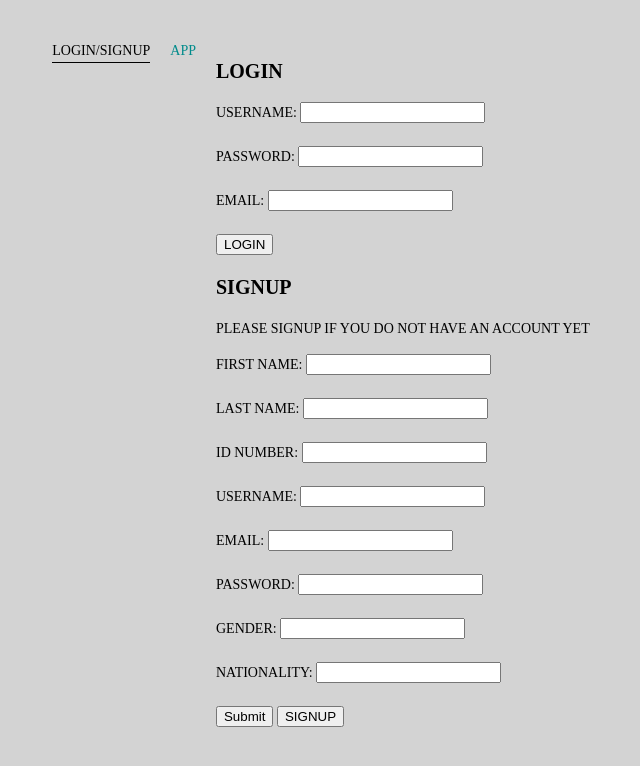
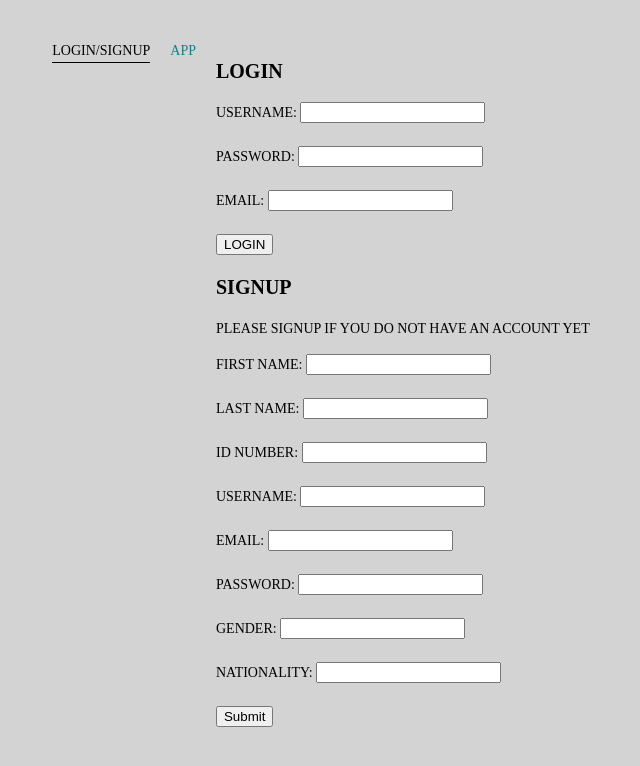
Before and after one commit to ChanelAmberEsterhuizen/UniProj.github.io, a plain HTML site: page index.html in a window 1280 px wide. Shown: the whole page, without its empty margins (309-949 px from the left). Drawn offline with Linux system fonts and the light colour scheme.

Commit message:
Update index.html

```diff
--- a/index.html
+++ b/index.html
@@ -79,7 +79,7 @@
   <input type="text" id="Nationality" name="Nationality"><br><br>
   <input type="submit" value="Submit">
 </form>
-      <button class="SIGNUP">SIGNUP</button>
+
 </div>
 
 
```
